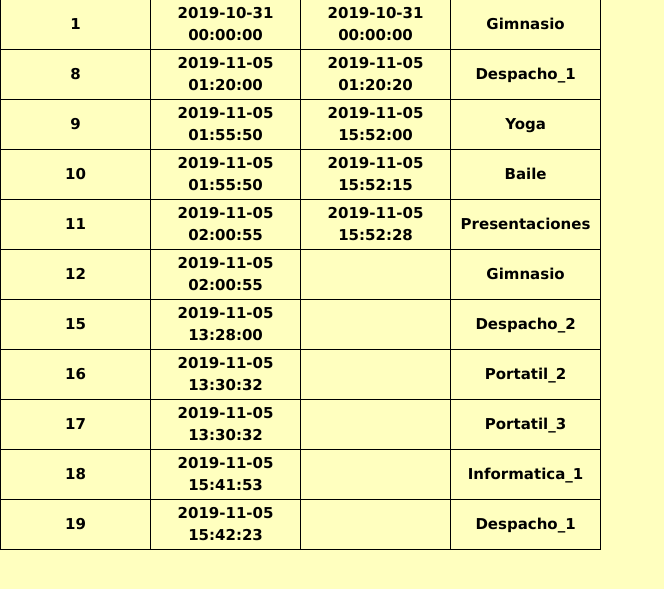
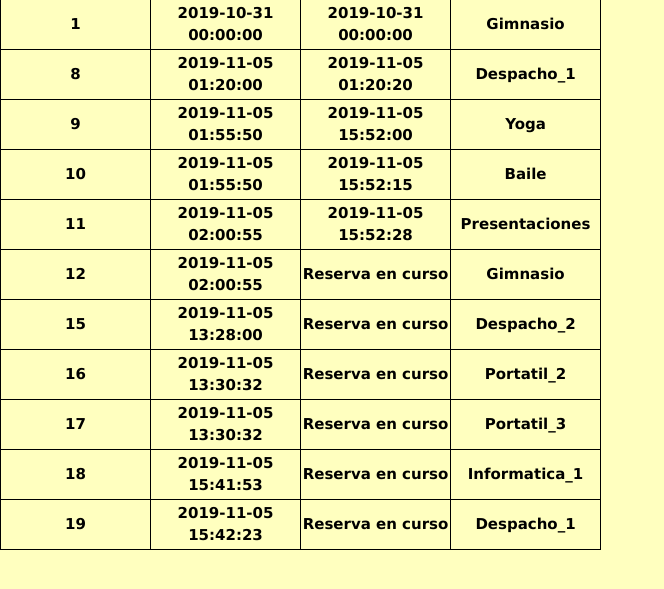
Before and after one commit to Jesus-coder/Proyecto1, a PHP site: page /historial.php in a window 1280 px wide; the page is wider, and only the part inside the window is pictured. Shown: the part 69-658 px from the top of that part, without its empty margins (0-664 px from the left). Run offline with PHP 8.4, Linux system fonts and the light colour scheme; a user stored in the database is signed in; data comes from the database, SQL or seed files in the repository; lists and menus that the app fills with data are empty.

Commit message:
historial update

```diff
--- a/historial.php
+++ b/historial.php
@@ -40,7 +40,11 @@ while ($res = mysqli_fetch_array($sql_user)) {
                     echo '<tr class="tabla">';
                     echo '<th class="tabla">' . $res["id_reservas"] . '</th>';
                     echo '<th class="tabla">' . $res["inicio_reservas"] . '</th>';
-                    echo '<th class="tabla">' . $res["final_reservas"] . '</th>';
+                    if ($res["final_reservas"]==NULL){
+                        echo '<th class="tabla">' . 'Reserva en curso' . '</th>';
+                    }else{
+                        echo '<th class="tabla">' . $res["final_reservas"] . '</th>';
+                    }
                     echo '<th class="tabla">' . $res["nombre_recursos"] . '</th>';
                     echo '</tr>';
     }
```
